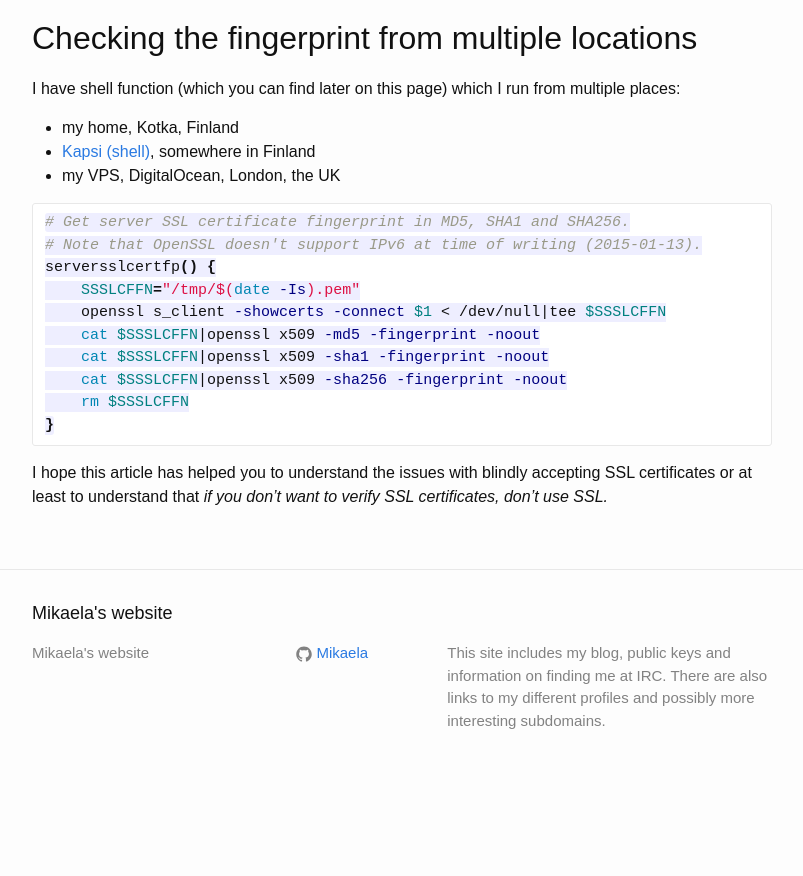
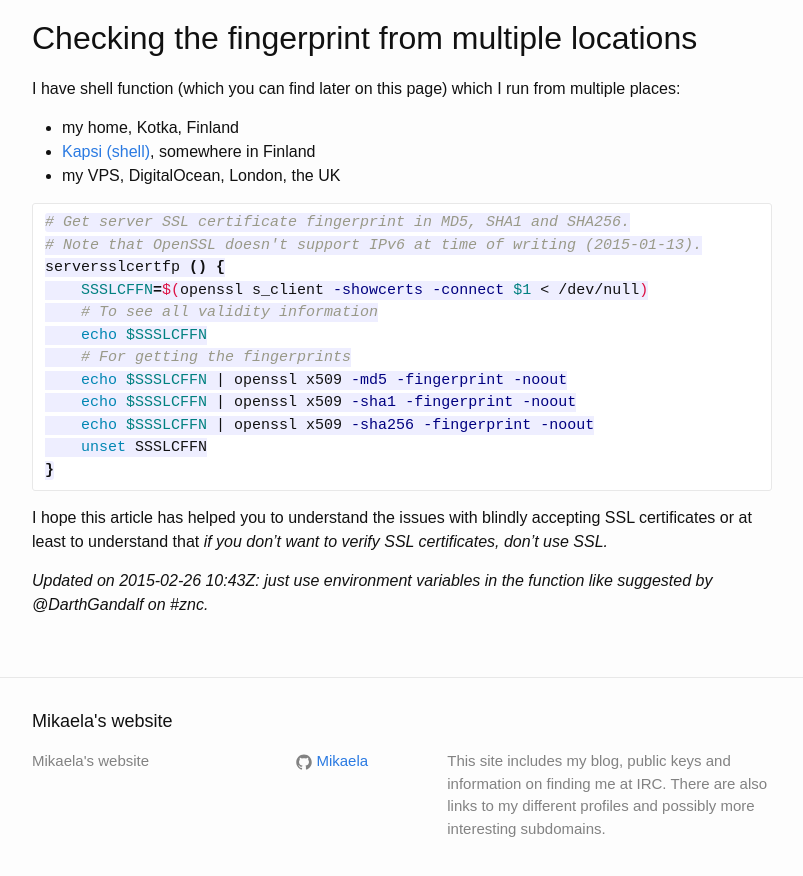
Before and after one commit to Mikaela/mikaela.github.io, a Jekyll site: the page built from _posts/2015-02-24-znc160-ssl.md, in a window 1280 px wide and 900 px high, scrolled down 954 px. Shown: the top 876 px of the window, without its empty margins (238-1041 px from the left). Built offline with Jekyll 4.4.1, drawn with Linux system fonts in a browser that asks for light colours; Markdown is read by kramdown in place of the engine named in the settings; comment, search, counter and statistics services are not loaded; before the commit the page ends 1746 px from its top, so only the background shows below that.

Commit message:
2015-02-24-znc160-ssl.md: update the function
ref: Mikaela/shell-things#64

````diff
--- a/_posts/2015-02-24-znc160-ssl.md
+++ b/_posts/2015-02-24-znc160-ssl.md
@@ -61,16 +61,21 @@ from multiple places:
 ```bash
 # Get server SSL certificate fingerprint in MD5, SHA1 and SHA256.
 # Note that OpenSSL doesn't support IPv6 at time of writing (2015-01-13).
-serversslcertfp() {
-    SSSLCFFN="/tmp/$(date -Is).pem"
-    openssl s_client -showcerts -connect $1 < /dev/null|tee $SSSLCFFN
-    cat $SSSLCFFN|openssl x509 -md5 -fingerprint -noout
-    cat $SSSLCFFN|openssl x509 -sha1 -fingerprint -noout
-    cat $SSSLCFFN|openssl x509 -sha256 -fingerprint -noout
-    rm $SSSLCFFN
+serversslcertfp () {
+    SSSLCFFN=$(openssl s_client -showcerts -connect $1 < /dev/null)
+    # To see all validity information
+    echo $SSSLCFFN
+    # For getting the fingerprints
+    echo $SSSLCFFN | openssl x509 -md5 -fingerprint -noout
+    echo $SSSLCFFN | openssl x509 -sha1 -fingerprint -noout
+    echo $SSSLCFFN | openssl x509 -sha256 -fingerprint -noout
+    unset SSSLCFFN
 }
 ```
 
 I hope this article has helped you to understand the issues with blindly
 accepting SSL certificates or at least to understand that *if you don't
 want to verify SSL certificates, don't use SSL.*
+
+*Updated on 2015-02-26 10:43Z: just use environment variables in the
+function like suggested by @DarthGandalf on \#znc.*
````
